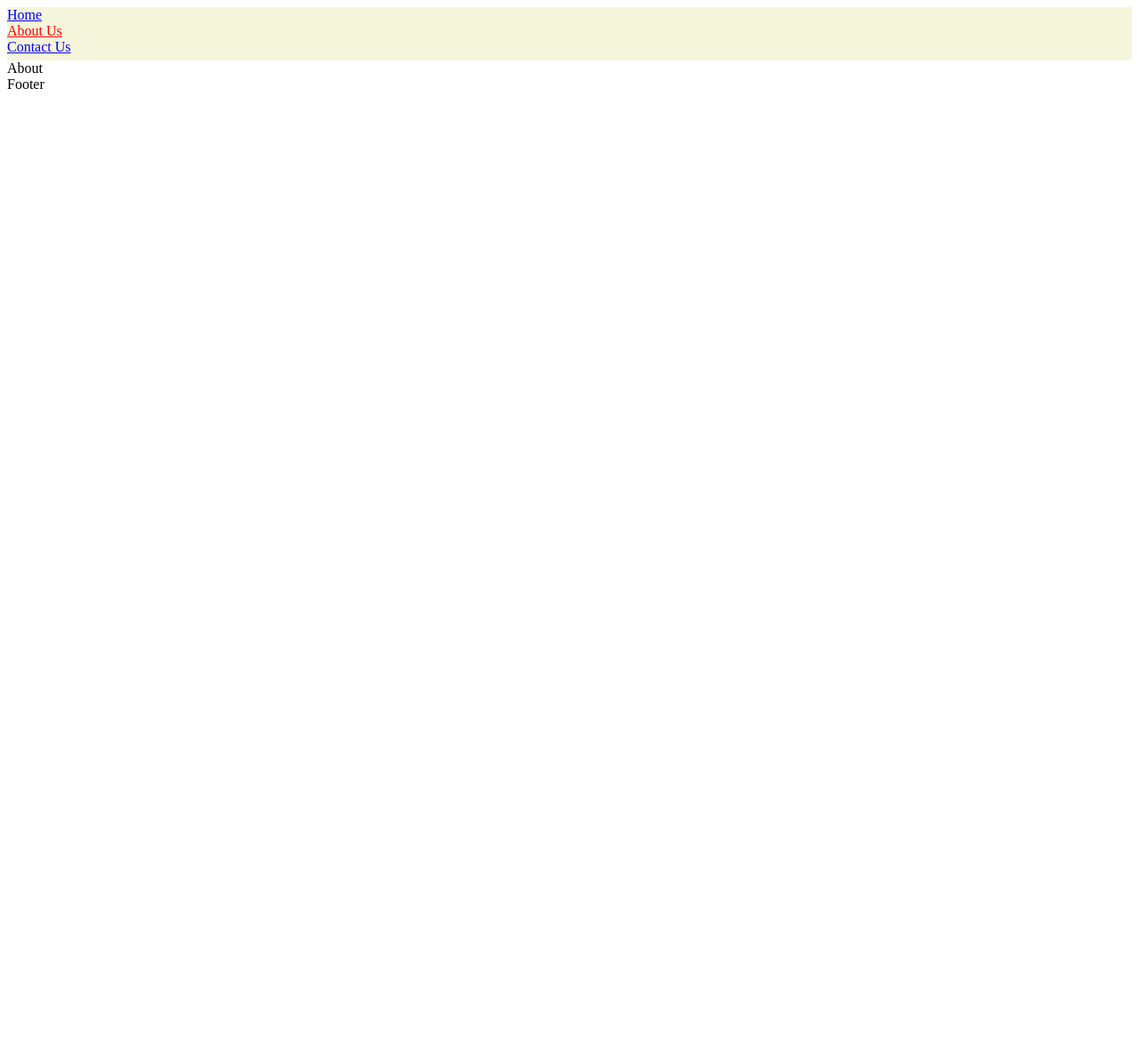
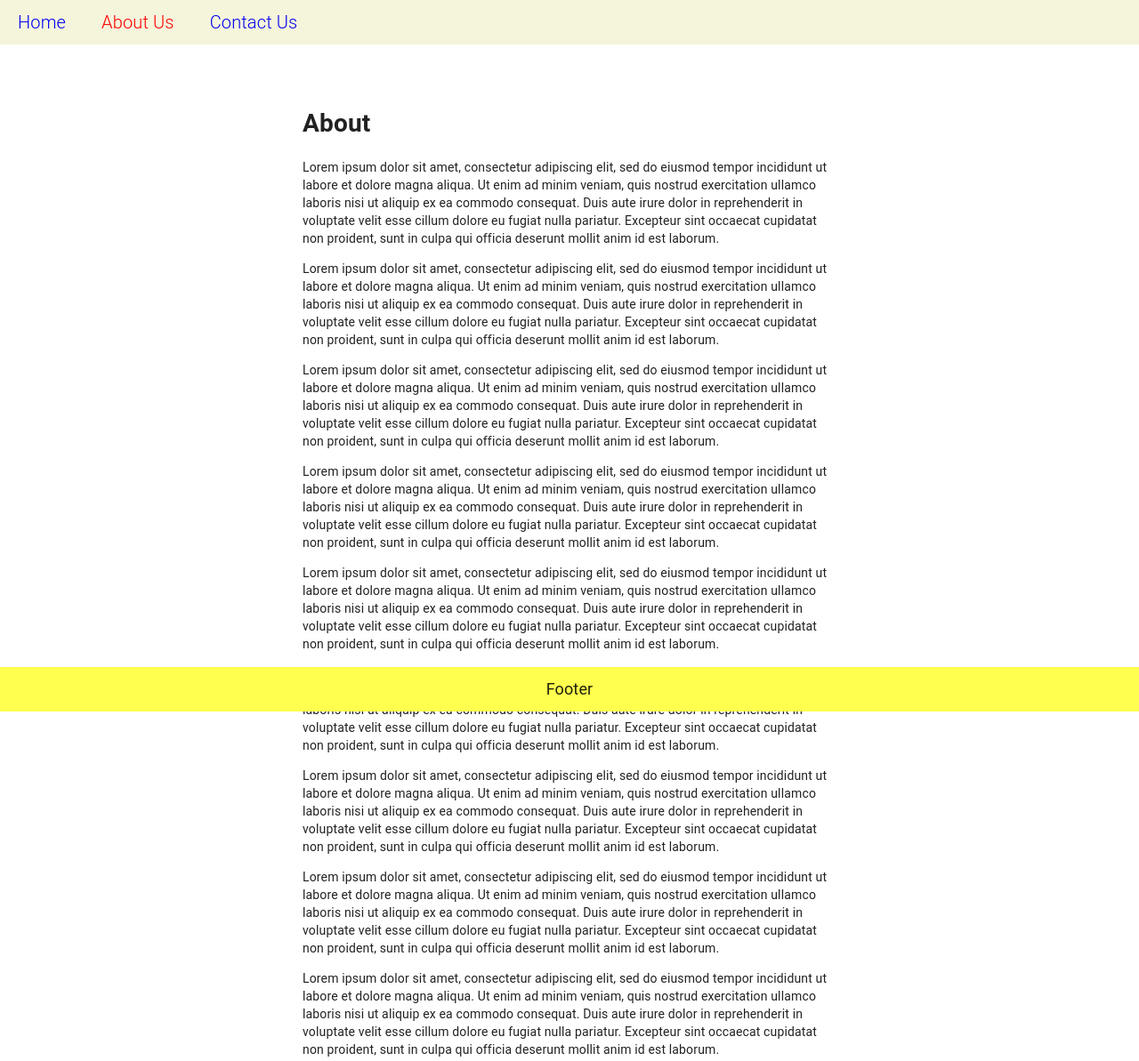
Before and after one commit to saiOne857/react-redux, a React app: page /about in a window 1280 px wide. Shown: the top 1193 px of the page at 89% size. Before the commit the page ends 800 px from the top, so only its background shows below. Built offline with nearby package versions, Linux system fonts and the light colour scheme; some packages are replaced by stand-ins of ours.

Commit message:
Added styling to the page

```diff
--- a/package.json
+++ b/package.json
@@ -46,6 +46,7 @@
     "webpack-dev-server": "^3.8.0"
   },
   "dependencies": {
+    "@material-ui/core": "^4.5.2",
     "connected-react-router": "^6.5.2",
     "material-ui": "^0.20.2",
     "prop-types": "^15.7.2",
--- a/src/components/Aboutus/index.js
+++ b/src/components/Aboutus/index.js
@@ -1,6 +1,38 @@
 import React from 'react';
 import Page from './../Page';
 
-const About = (props) => <Page><div>About</div></Page>
+const About = (props) => <Page><h1>About</h1>
+<p>
+    Lorem ipsum dolor sit amet, consectetur adipiscing elit, sed do eiusmod tempor incididunt ut labore et dolore magna aliqua. Ut enim ad minim veniam, quis nostrud exercitation ullamco laboris nisi ut aliquip ex ea commodo consequat. Duis aute irure dolor in reprehenderit in voluptate velit esse cillum dolore eu fugiat nulla pariatur. Excepteur sint occaecat cupidatat non proident, sunt in culpa qui officia deserunt mollit anim id est laborum.
+</p>
+    <p>
+        Lorem ipsum dolor sit amet, consectetur adipiscing elit, sed do eiusmod tempor incididunt ut labore et dolore magna aliqua. Ut enim ad minim veniam, quis nostrud exercitation ullamco laboris nisi ut aliquip ex ea commodo consequat. Duis aute irure dolor in reprehenderit in voluptate velit esse cillum dolore eu fugiat nulla pariatur. Excepteur sint occaecat cupidatat non proident, sunt in culpa qui officia deserunt mollit anim id est laborum.
+    </p>
+    <p>
+        Lorem ipsum dolor sit amet, consectetur adipiscing elit, sed do eiusmod tempor incididunt ut labore et dolore magna aliqua. Ut enim ad minim veniam, quis nostrud exercitation ullamco laboris nisi ut aliquip ex ea commodo consequat. Duis aute irure dolor in reprehenderit in voluptate velit esse cillum dolore eu fugiat nulla pariatur. Excepteur sint occaecat cupidatat non proident, sunt in culpa qui officia deserunt mollit anim id est laborum.
+    </p>
+    <p>
+        Lorem ipsum dolor sit amet, consectetur adipiscing elit, sed do eiusmod tempor incididunt ut labore et dolore magna aliqua. Ut enim ad minim veniam, quis nostrud exercitation ullamco laboris nisi ut aliquip ex ea commodo consequat. Duis aute irure dolor in reprehenderit in voluptate velit esse cillum dolore eu fugiat nulla pariatur. Excepteur sint occaecat cupidatat non proident, sunt in culpa qui officia deserunt mollit anim id est laborum.
+    </p>
+    <p>
+        Lorem ipsum dolor sit amet, consectetur adipiscing elit, sed do eiusmod tempor incididunt ut labore et dolore magna aliqua. Ut enim ad minim veniam, quis nostrud exercitation ullamco laboris nisi ut aliquip ex ea commodo consequat. Duis aute irure dolor in reprehenderit in voluptate velit esse cillum dolore eu fugiat nulla pariatur. Excepteur sint occaecat cupidatat non proident, sunt in culpa qui officia deserunt mollit anim id est laborum.
+    </p>
+    <p>
+        Lorem ipsum dolor sit amet, consectetur adipiscing elit, sed do eiusmod tempor incididunt ut labore et dolore magna aliqua. Ut enim ad minim veniam, quis nostrud exercitation ullamco laboris nisi ut aliquip ex ea commodo consequat. Duis aute irure dolor in reprehenderit in voluptate velit esse cillum dolore eu fugiat nulla pariatur. Excepteur sint occaecat cupidatat non proident, sunt in culpa qui officia deserunt mollit anim id est laborum.
+    </p>
+    <p>
+        Lorem ipsum dolor sit amet, consectetur adipiscing elit, sed do eiusmod tempor incididunt ut labore et dolore magna aliqua. Ut enim ad minim veniam, quis nostrud exercitation ullamco laboris nisi ut aliquip ex ea commodo consequat. Duis aute irure dolor in reprehenderit in voluptate velit esse cillum dolore eu fugiat nulla pariatur. Excepteur sint occaecat cupidatat non proident, sunt in culpa qui officia deserunt mollit anim id est laborum.
+    </p>
+    <p>
+        Lorem ipsum dolor sit amet, consectetur adipiscing elit, sed do eiusmod tempor incididunt ut labore et dolore magna aliqua. Ut enim ad minim veniam, quis nostrud exercitation ullamco laboris nisi ut aliquip ex ea commodo consequat. Duis aute irure dolor in reprehenderit in voluptate velit esse cillum dolore eu fugiat nulla pariatur. Excepteur sint occaecat cupidatat non proident, sunt in culpa qui officia deserunt mollit anim id est laborum.
+    </p>
+    <p>
+        Lorem ipsum dolor sit amet, consectetur adipiscing elit, sed do eiusmod tempor incididunt ut labore et dolore magna aliqua. Ut enim ad minim veniam, quis nostrud exercitation ullamco laboris nisi ut aliquip ex ea commodo consequat. Duis aute irure dolor in reprehenderit in voluptate velit esse cillum dolore eu fugiat nulla pariatur. Excepteur sint occaecat cupidatat non proident, sunt in culpa qui officia deserunt mollit anim id est laborum.
+    </p>
+    <p>
+        Lorem ipsum dolor sit amet, consectetur adipiscing elit, sed do eiusmod tempor incididunt ut labore et dolore magna aliqua. Ut enim ad minim veniam, quis nostrud exercitation ullamco laboris nisi ut aliquip ex ea commodo consequat. Duis aute irure dolor in reprehenderit in voluptate velit esse cillum dolore eu fugiat nulla pariatur. Excepteur sint occaecat cupidatat non proident, sunt in culpa qui officia deserunt mollit anim id est laborum.
+    </p>
+
+</Page>
 
 export default About;
--- a/src/components/App/index.js
+++ b/src/components/App/index.js
@@ -1,12 +1,14 @@
 import React from 'react';
 import PropTypes from 'prop-types';
-import RaisedButton from 'material-ui/RaisedButton';
+import Button from '@material-ui/core/Button';
 import {connect } from 'react-redux';
 import { fetchPosts } from './../../actions/basic.actions'
 import Page from './../Page'
 const App = props => <Page>
     <div>
-        <RaisedButton label={'Click get Posts'} onClick={() => props.onClick()} />
+        <Button variant="outlined" onClick={() => props.onClick()} >
+            Click to increment
+            </Button>
         {props.counter}
         {JSON.stringify(props.posts)}
     </div>
@@ -28,7 +30,7 @@ const mapStateToProps = (state, ownProps) => {
 }
 const mapDispatchToProps = (dispatch, ownProps) => {
   return {
-      onClick: () => dispatch(fetchPosts())
+      onClick: () => dispatch({ type : 'INCREMENT'})
   }
 }
 
--- a/src/components/Contactus/index.js
+++ b/src/components/Contactus/index.js
@@ -1,6 +1,6 @@
 import React from 'react';
 import Page from './../Page';
 
-const Contactus = (props) => <Page><div>Contact Us</div></Page>
+const Contactus = (props) => <Page><h1>Contact Us</h1></Page>
 
 export default Contactus;
--- a/src/components/Footer/footer.css
+++ b/src/components/Footer/footer.css
@@ -0,0 +1,14 @@
+
+
+.footer {
+    height: 50px;
+    margin-top: -50px;
+    position: fixed;
+    bottom: 0px;
+    font-size: 18px;
+    text-align: center;
+    background-color: #ffff4f;
+    width: 100%;
+    padding: 16px 0 16px 0;
+    line-height: 18px;
+}
--- a/src/components/Footer/index.js
+++ b/src/components/Footer/index.js
@@ -1,7 +1,7 @@
 import React from 'react';
 import Style from './footer.css';
 
-const Footer = (props) => <div>
+const Footer = (props) => <div className={Style.footer}>
     Footer
 </div>
 
--- a/src/components/Header/header.css
+++ b/src/components/Header/header.css
@@ -2,7 +2,7 @@
 
 .header {
     width: 100%;
-    height: 60px;
+    height: 50px;
     background-color: beige;
 }
 
@@ -12,6 +12,17 @@
     padding: 0;
 }
 
+.header > ul > li {
+    float : left;
+    font-size: 20px;
+    font-weight: 300;
+    padding : 15px 20px 15px 20px;
+    line-height: 20px;
+}
+
+.header > ul >li >a {
+    text-decoration: none;
+}
 .active {
     color: red;
 }
--- a/src/components/Page/index.js
+++ b/src/components/Page/index.js
@@ -2,6 +2,7 @@ import React from 'react';
 import Style from './page.css';
 import Header from './../Header';
 import Footer from './../Footer';
+import CssBaseline from '@material-ui/core/CssBaseline';
 
 class Page extends React.Component {
     constructor(props) {
@@ -10,12 +11,15 @@ class Page extends React.Component {
     }
     render() {
         return(
-            <div>
-                <Header/>
-                <div>
-                    {
-                        this.props.children
-                    }
+            <div className={Style.container}>
+                <CssBaseline />
+                <div className={Style.wrap}>
+                    <Header/>
+                    <div className={Style.content}>
+                        {
+                            this.props.children
+                        }
+                    </div>
                 </div>
                 <Footer />
             </div>
--- a/src/components/Page/page.css
+++ b/src/components/Page/page.css
@@ -0,0 +1,19 @@
+
+
+
+.container {
+    height: 100vh;
+    background-color: white;
+}
+
+.wrap {
+    min-height: 100%;
+    padding-bottom : 50px;
+    background-color: white;
+}
+
+.content {
+    width: 600px;
+    margin: 0 auto;
+    padding-top: 50px;
+}
--- a/src/index.js
+++ b/src/index.js
@@ -4,7 +4,7 @@ import ReactDOM from "react-dom";
 import { Provider } from 'react-redux';
 import { createStore, applyMiddleware, compose } from 'redux';
 import { reducers } from './reducers';
-import MuiThemeProvider from 'material-ui/styles/MuiThemeProvider';
+import { MuiThemeProvider } from '@material-ui/core/styles';
 import App from './components/App';
 import About from './components/Aboutus';
 import Contactus from './components/Contactus';
```
Also changed, not shown: 1 other file.
